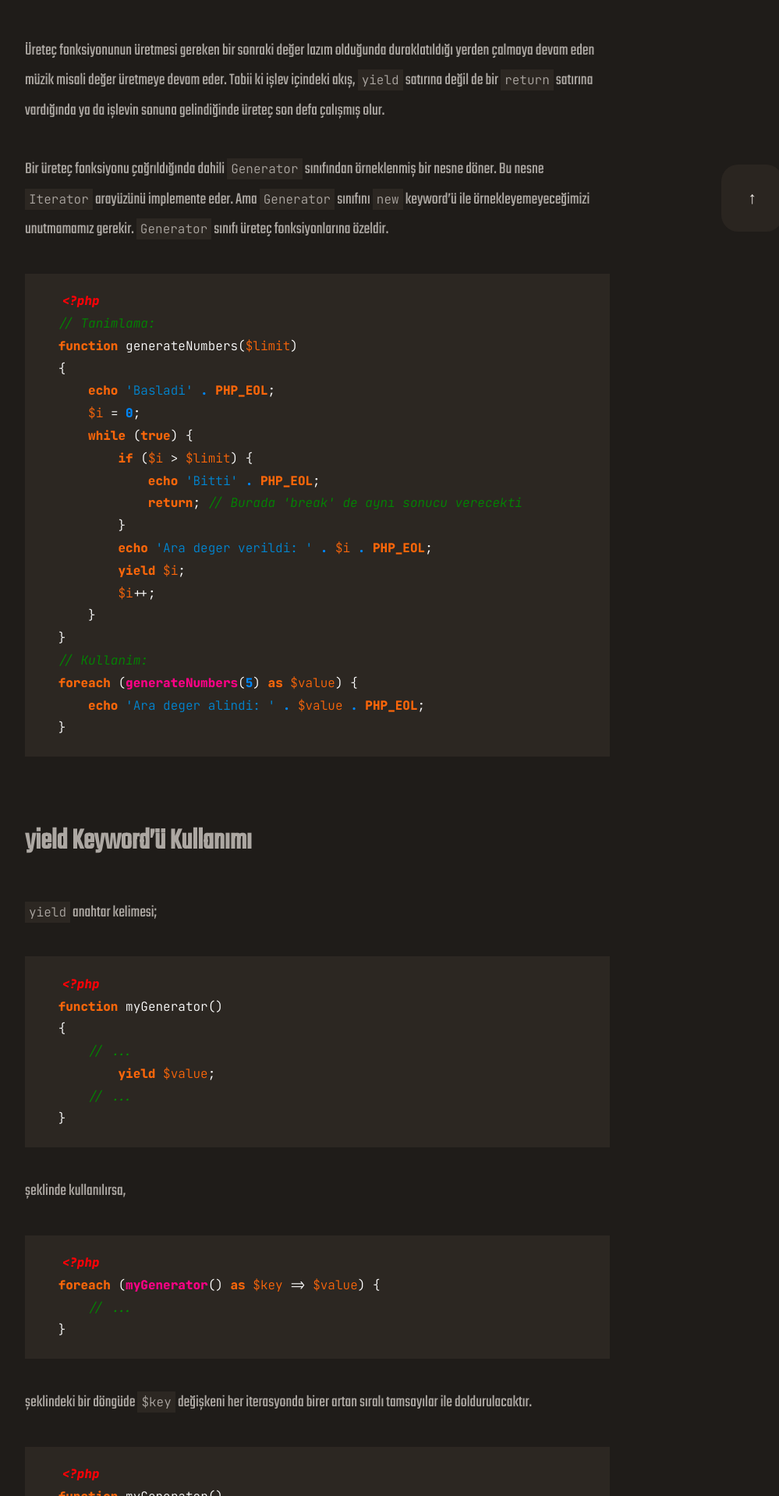
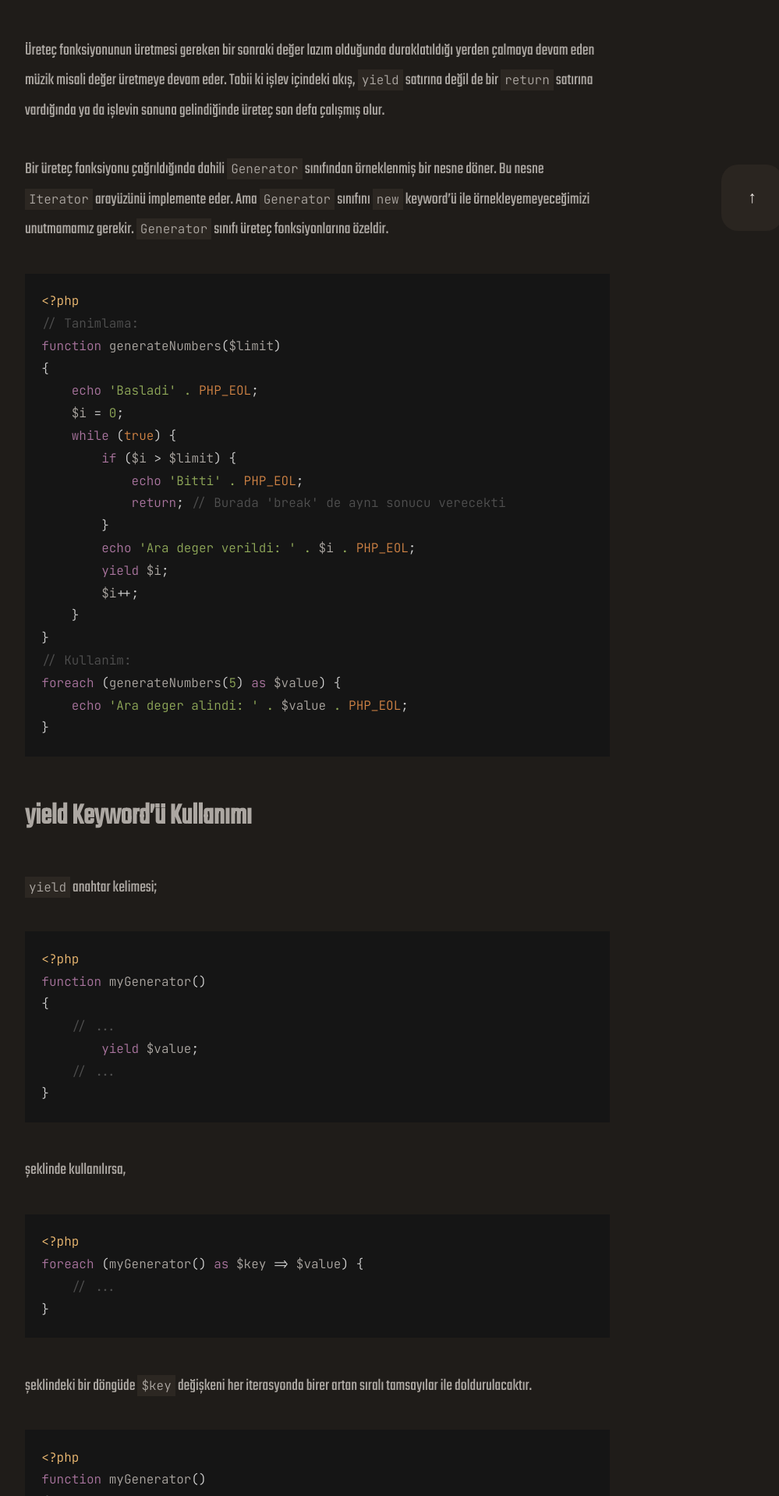
Before and after one commit to abdullahpazarbasi/abdullahpazarbasi.github.io, a Jekyll site: the page built from _posts/2019-08-26-phpde-uretec-fonksiyonu-generator-function-nedir-yield-keywordu-ne-ise-yarar.md, in a window 1280 px wide. Shown: the part 739-2657 px from the top of the page at 78% size, without its empty margins (233-1232 px from the left). Built offline with Jekyll 4.4.1, drawn with Linux system fonts in a browser that asks for light colours; some web fonts are replaced.

Commit message:
Highlighter fix

```diff
--- a/_config.yml
+++ b/_config.yml
@@ -25,7 +25,7 @@ data_dir: _data
 includes_dir: _includes
 sass:
   sass_dir: _sass
-safe: false # Disable non-whitelisted plugins, caching to disk, and ignore symbolic links
+safe: true # Disable non-whitelisted plugins, caching to disk, and ignore symbolic links
 disable_disk_cache: false
 ignore_theme_config: true
 include: [ ".htaccess" ]
@@ -61,6 +61,8 @@ highlighter: rouge
 lsi: false # Produce an index for related posts (requires the classifier-reborn plugin)
 excerpt_separator: "<!-- more -->"
 incremental: false # experimental
+gist:
+  noscript: false
 
 # Serving
 host: 127.0.0.1
@@ -139,6 +141,8 @@ kramdown:
   input: GFM
   hard_wrap: false
   footnote_nr: 1
+  math_engine: mathjax
+  syntax_highlighter: rouge
 
 title: Abdullah Pazarbaşı
 author:
--- a/assets/css/post.css
+++ b/assets/css/post.css
@@ -134,28 +134,31 @@ header .site-title {
 }
 
 /* pre , code */
-.content,
-.content div,
-.content div pre,
-.content div pre code {
+.content pre,
+.content pre code {
   overflow-x: auto !important;
 }
 
 .content pre {
-  padding: 1rem 2rem;
-  margin-bottom: 1.75rem;
+  padding: 1rem;
   font-family: "JetBrains Mono", monospace;
   font-size: 12pt;
-  background-color: var(--back) !important;
 }
 
 .content code {
-  padding: 3px 5px;
+  white-space: pre;
   font-family: "JetBrains Mono", monospace;
   font-size: 12pt;
   color: var(--fore);
-  white-space: pre;
+}
+
+.content :not(.highlight) > code {
+  padding: 3px 5px;
   background-color: var(--back);
+}
+
+.content .highlighter-rouge {
+  margin-bottom: 2rem;
 }
 
 /* categories */
--- a/assets/css/syntax.css
+++ b/assets/css/syntax.css
@@ -1,379 +1,81 @@
-/* syntax */
-
-.highlight .hll {
-  background-color: #333333;
+.highlight table td { padding: 5px; }
+.highlight table pre { margin: 0; }
+.highlight, .highlight .w {
+  color: #d0d0d0;
+  background-color: #151515;
 }
-
-.highlight {
-  color: #ffffff;
+.highlight .err {
+  color: #151515;
+  background-color: #ac4142;
 }
-
-.highlight .c {
-  color: #008800;
-  font-style: italic;
-  /* background-color: #0f140f; */
+.highlight .c, .highlight .ch, .highlight .cd, .highlight .cm, .highlight .cpf, .highlight .c1, .highlight .cs {
+  color: #505050;
 }
-
-/* Comment */
-.highlight .err {
-  color: #ffffff;
+.highlight .cp {
+  color: #f4bf75;
 }
-
-/* Error */
-.highlight .g {
-  color: #ffffff;
+.highlight .nt {
+  color: #f4bf75;
 }
-
-/* Generic */
-.highlight .k {
-  color: #fb660a;
+.highlight .o, .highlight .ow {
+  color: #d0d0d0;
+}
+.highlight .p, .highlight .pi {
+  color: #d0d0d0;
+}
+.highlight .gi {
+  color: #90a959;
+}
+.highlight .gd {
+  color: #ac4142;
+}
+.highlight .gh {
+  color: #6a9fb5;
+  background-color: #151515;
   font-weight: bold;
 }
-
-/* Keyword */
-.highlight .l {
-  color: #ffffff;
+.highlight .k, .highlight .kn, .highlight .kp, .highlight .kr, .highlight .kv {
+  color: #aa759f;
 }
-
-/* Literal */
-.highlight .n {
-  color: #ffffff;
+.highlight .kc {
+  color: #d28445;
 }
-
-/* Name */
-.highlight .o {
-  color: #ffffff;
+.highlight .kt {
+  color: #d28445;
 }
-
-/* Operator */
-.highlight .x {
-  color: #ffffff;
+.highlight .kd {
+  color: #d28445;
 }
-
-/* Other */
-.highlight .p {
-  color: #ffffff;
+.highlight .s, .highlight .sb, .highlight .sc, .highlight .dl, .highlight .sd, .highlight .s2, .highlight .sh, .highlight .sx, .highlight .s1 {
+  color: #90a959;
 }
-
-/* Punctuation */
-.highlight .cm {
-  color: #008800;
-  font-style: italic;
-  /* background-color: #0f140f; */
+.highlight .sa {
+  color: #aa759f;
 }
-
-/* Comment.Multiline */
-.highlight .cp {
-  color: #ff0007;
-  font-weight: bold;
-  font-style: italic;
-  /* background-color: #0f140f; */
+.highlight .sr {
+  color: #75b5aa;
 }
-
-/* Comment.Preproc */
-.highlight .c1 {
-  color: #008800;
-  font-style: italic;
-  /* background-color: #0f140f; */
+.highlight .si {
+  color: #8f5536;
 }
-
-/* Comment.Single */
-.highlight .cs {
-  color: #008800;
-  font-style: italic;
-  /* background-color: #0f140f; */
+.highlight .se {
+  color: #8f5536;
 }
-
-/* Comment.Special */
-.highlight .gd {
-  color: #ffffff;
+.highlight .nn {
+  color: #f4bf75;
 }
-
-/* Generic.Deleted */
-.highlight .ge {
-  color: #ffffff;
+.highlight .nc {
+  color: #f4bf75;
 }
-
-/* Generic.Emph */
-.highlight .gr {
-  color: #ffffff;
+.highlight .no {
+  color: #f4bf75;
 }
-
-/* Generic.Error */
-.highlight .gh {
-  color: #ffffff;
-  font-weight: bold;
+.highlight .na {
+  color: #6a9fb5;
 }
-
-/* Generic.Heading */
-.highlight .gi {
-  color: #ffffff;
+.highlight .m, .highlight .mb, .highlight .mf, .highlight .mh, .highlight .mi, .highlight .il, .highlight .mo, .highlight .mx {
+  color: #90a959;
 }
-
-/* Generic.Inserted */
-.highlight .go {
-  color: #444444;
-  background-color: #222222;
+.highlight .ss {
+  color: #90a959;
 }
-
-/* Generic.Output */
-.highlight .gp {
-  color: #ffffff;
-}
-
-/* Generic.Prompt */
-.highlight .gs {
-  color: #ffffff;
-}
-
-/* Generic.Strong */
-.highlight .gu {
-  color: #ffffff;
-  font-weight: bold;
-}
-
-/* Generic.Subheading */
-.highlight .gt {
-  color: #ffffff;
-}
-
-/* Generic.Traceback */
-.highlight .kc {
-  color: #fb660a;
-  font-weight: bold;
-}
-
-/* Keyword.Constant */
-.highlight .kd {
-  color: #fb660a;
-  font-weight: bold;
-}
-
-/* Keyword.Declaration */
-.highlight .kn {
-  color: #fb660a;
-  font-weight: bold;
-}
-
-/* Keyword.Namespace */
-.highlight .kp {
-  color: #fb660a;
-}
-
-/* Keyword.Pseudo */
-.highlight .kr {
-  color: #fb660a;
-  font-weight: bold;
-}
-
-/* Keyword.Reserved */
-.highlight .kt {
-  color: #cdcaa9;
-  font-weight: bold;
-}
-
-/* Keyword.Type */
-.highlight .ld {
-  color: #ffffff;
-}
-
-/* Literal.Date */
-.highlight .m {
-  color: #0086f7;
-  font-weight: bold;
-}
-
-/* Literal.Number */
-.highlight .s {
-  color: #0086d2;
-}
-
-/* Literal.String */
-.highlight .na {
-  color: #ff0086;
-  font-weight: bold;
-}
-
-/* Name.Attribute */
-.highlight .nb {
-  color: #ffffff;
-}
-
-/* Name.Builtin */
-.highlight .nc {
-  color: #ffffff;
-}
-
-/* Name.Class */
-.highlight .no {
-  color: #0086d2;
-}
-
-/* Name.Constant */
-.highlight .nd {
-  color: #ffffff;
-}
-
-/* Name.Decorator */
-.highlight .ni {
-  color: #ffffff;
-}
-
-/* Name.Entity */
-.highlight .ne {
-  color: #ffffff;
-}
-
-/* Name.Exception */
-.highlight .nf {
-  color: #ff0086;
-  font-weight: bold;
-}
-
-/* Name.Function */
-.highlight .nl {
-  color: #ffffff;
-}
-
-/* Name.Label */
-.highlight .nn {
-  color: #ffffff;
-}
-
-/* Name.Namespace */
-.highlight .nx {
-  color: #ffffff;
-}
-
-/* Name.Other */
-.highlight .py {
-  color: #ffffff;
-}
-
-/* Name.Property */
-.highlight .nt {
-  color: #fb660a;
-  font-weight: bold;
-}
-
-/* Name.Tag */
-.highlight .nv {
-  color: #fb660a;
-}
-
-/* Name.Variable */
-.highlight .ow {
-  color: #ffffff;
-}
-
-/* Operator.Word */
-.highlight .w {
-  color: #888888;
-}
-
-/* Text.Whitespace */
-.highlight .mf {
-  color: #0086f7;
-  font-weight: bold;
-}
-
-/* Literal.Number.Float */
-.highlight .mh {
-  color: #0086f7;
-  font-weight: bold;
-}
-
-/* Literal.Number.Hex */
-.highlight .mi {
-  color: #0086f7;
-  font-weight: bold;
-}
-
-/* Literal.Number.Integer */
-.highlight .mo {
-  color: #0086f7;
-  font-weight: bold;
-}
-
-/* Literal.Number.Oct */
-.highlight .sb {
-  color: #0086d2;
-}
-
-/* Literal.String.Backtick */
-.highlight .sc {
-  color: #0086d2;
-}
-
-/* Literal.String.Char */
-.highlight .sd {
-  color: #0086d2;
-}
-
-/* Literal.String.Doc */
-.highlight .s2 {
-  color: #0086d2;
-}
-
-/* Literal.String.Double */
-.highlight .se {
-  color: #0086d2;
-}
-
-/* Literal.String.Escape */
-.highlight .sh {
-  color: #0086d2;
-}
-
-/* Literal.String.Heredoc */
-.highlight .si {
-  color: #0086d2;
-}
-
-/* Literal.String.Interpol */
-.highlight .sx {
-  color: #0086d2;
-}
-
-/* Literal.String.Other */
-.highlight .sr {
-  color: #0086d2;
-}
-
-/* Literal.String.Regex */
-.highlight .s1 {
-  color: #0086d2;
-}
-
-/* Literal.String.Single */
-.highlight .ss {
-  color: #0086d2;
-}
-
-/* Literal.String.Symbol */
-.highlight .bp {
-  color: #ffffff;
-}
-
-/* Name.Builtin.Pseudo */
-.highlight .vc {
-  color: #fb660a;
-}
-
-/* Name.Variable.Class */
-.highlight .vg {
-  color: #fb660a;
-}
-
-/* Name.Variable.Global */
-.highlight .vi {
-  color: #fb660a;
-}
-
-/* Name.Variable.Instance */
-.highlight .il {
-  color: #0086f7;
-  font-weight: bold;
-}
-
-/* Literal.Number.Integer.Long */
```
Also changed, not shown: Gemfile (+11 -0 lines), Gemfile.lock.
